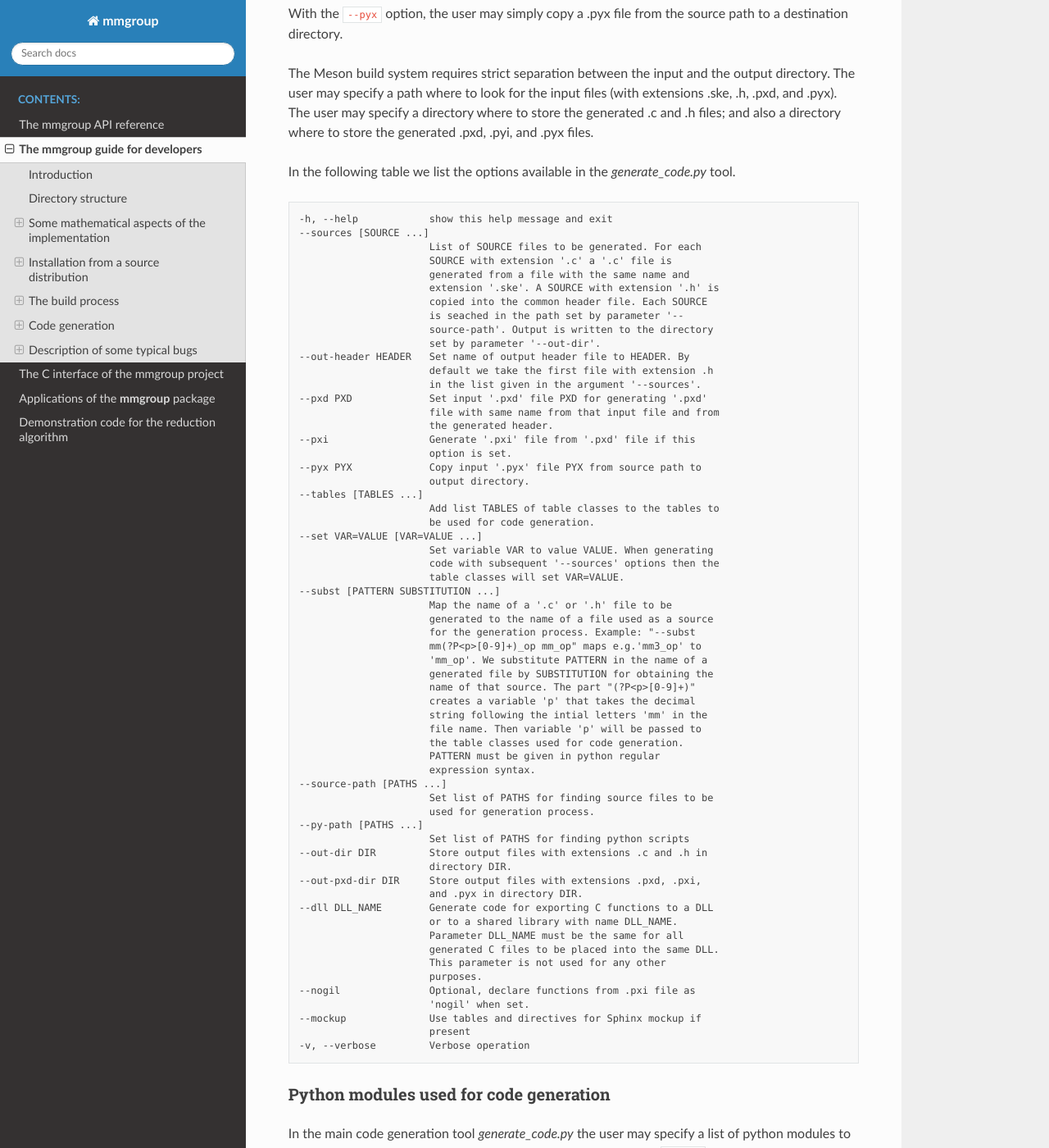
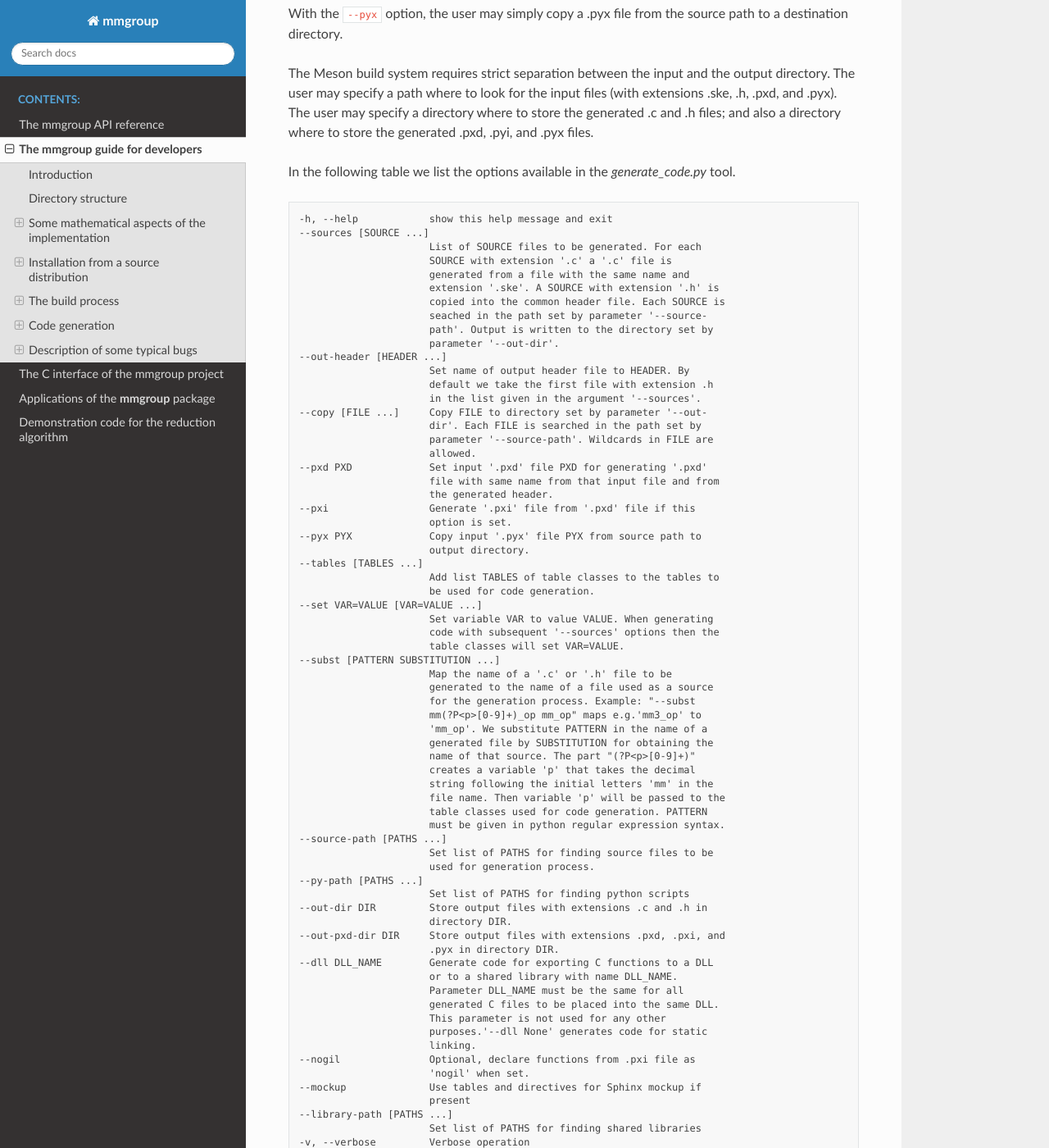
Before and after one commit to Martin-Seysen/mmgroup, a Sphinx documentation site: the page built from docs/source/guide.rst, in a window 1280 px wide and 1400 px high, scrolled down 31435 px. Shown: the whole window at 82% size. Built offline with Sphinx 7.4.7 and the Read the Docs theme 3.1.0, drawn with Linux system fonts in a browser that asks for light colours; cross-references to code outside the pages are shown as plain code; the version number is read from the project's files by our own code.

Commit message:
Documentation updated

```diff
--- a/docs/source/c_interface.rst
+++ b/docs/source/c_interface.rst
@@ -174,6 +174,12 @@ C interface for file gen_leech_reduce_mod3.c
 ............................................
 
 .. doxygenfile:: gen_leech_reduce_mod3.c
+
+
+
+C functions for computing with binary matrix groups
+---------------------------------------------------------
+
 
 
 C interface for file gen_union_find.c
--- a/docs/source/guide_code_generation.inc
+++ b/docs/source/guide_code_generation.inc
@@ -55,13 +55,18 @@ In the following table we list the options available in the
                         SOURCE with extension '.c' a '.c' file is
                         generated from a file with the same name and
                         extension '.ske'. A SOURCE with extension '.h' is
-                        copied into the common header file. Each SOURCE
-                        is seached in the path set by parameter '--
-                        source-path'. Output is written to the directory
-                        set by parameter '--out-dir'.
-  --out-header HEADER   Set name of output header file to HEADER. By
+                        copied into the common header file. Each SOURCE is
+                        seached in the path set by parameter '--source-
+                        path'. Output is written to the directory set by
+                        parameter '--out-dir'.
+  --out-header [HEADER ...]
+                        Set name of output header file to HEADER. By
                         default we take the first file with extension .h
                         in the list given in the argument '--sources'.
+  --copy [FILE ...]     Copy FILE to directory set by parameter '--out-
+                        dir'. Each FILE is searched in the path set by
+                        parameter '--source-path'. Wildcards in FILE are
+                        allowed.
   --pxd PXD             Set input '.pxd' file PXD for generating '.pxd'
                         file with same name from that input file and from
                         the generated header.
@@ -85,11 +90,10 @@ In the following table we list the options available in the
                         generated file by SUBSTITUTION for obtaining the
                         name of that source. The part "(?P<p>[0-9]+)"
                         creates a variable 'p' that takes the decimal
-                        string following the intial letters 'mm' in the
-                        file name. Then variable 'p' will be passed to
-                        the table classes used for code generation.
-                        PATTERN must be given in python regular
-                        expression syntax.
+                        string following the initial letters 'mm' in the
+                        file name. Then variable 'p' will be passed to the
+                        table classes used for code generation. PATTERN
+                        must be given in python regular expression syntax.
   --source-path [PATHS ...]
                         Set list of PATHS for finding source files to be
                         used for generation process.
@@ -97,19 +101,23 @@ In the following table we list the options available in the
                         Set list of PATHS for finding python scripts
   --out-dir DIR         Store output files with extensions .c and .h in
                         directory DIR.
-  --out-pxd-dir DIR     Store output files with extensions .pxd, .pxi,
-                        and .pyx in directory DIR.
+  --out-pxd-dir DIR     Store output files with extensions .pxd, .pxi, and
+                        .pyx in directory DIR.
   --dll DLL_NAME        Generate code for exporting C functions to a DLL
                         or to a shared library with name DLL_NAME.
                         Parameter DLL_NAME must be the same for all
                         generated C files to be placed into the same DLL.
                         This parameter is not used for any other
-                        purposes.
+                        purposes.'--dll None' generates code for static
+                        linking.
   --nogil               Optional, declare functions from .pxi file as
                         'nogil' when set.
   --mockup              Use tables and directives for Sphinx mockup if
                         present
+  --library-path [PATHS ...]
+                        Set list of PATHS for finding shared libraries
   -v, --verbose         Verbose operation
+
 
 
 Python modules used for code generation
--- a/setup.py
+++ b/setup.py
@@ -301,6 +301,7 @@ GENERATORS_GENERATE = GENERATE_START + '''
           mmgroup.dev.generators.gen_xi_ref
           mmgroup.dev.generators.gen_leech_22
           mmgroup.dev.generators.gen_leech_reduce_mod3
+ --copy gen_ufind_lin2*.h
  --sources mmgroup_generators.h
  --sources
 '''.format(**DIR_DICT) + GENERATORS_SOURCES + '''
```
Also changed, not shown: 4 other files.
